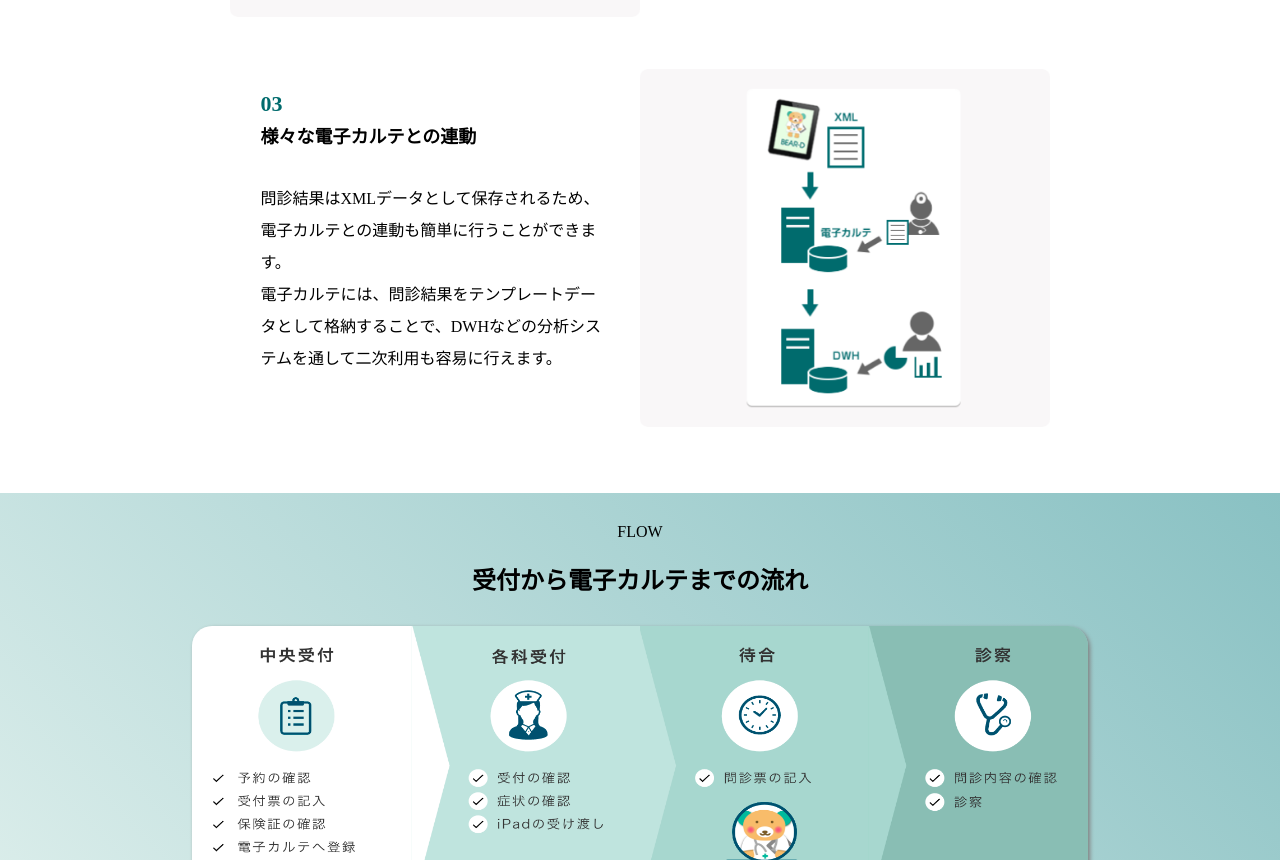
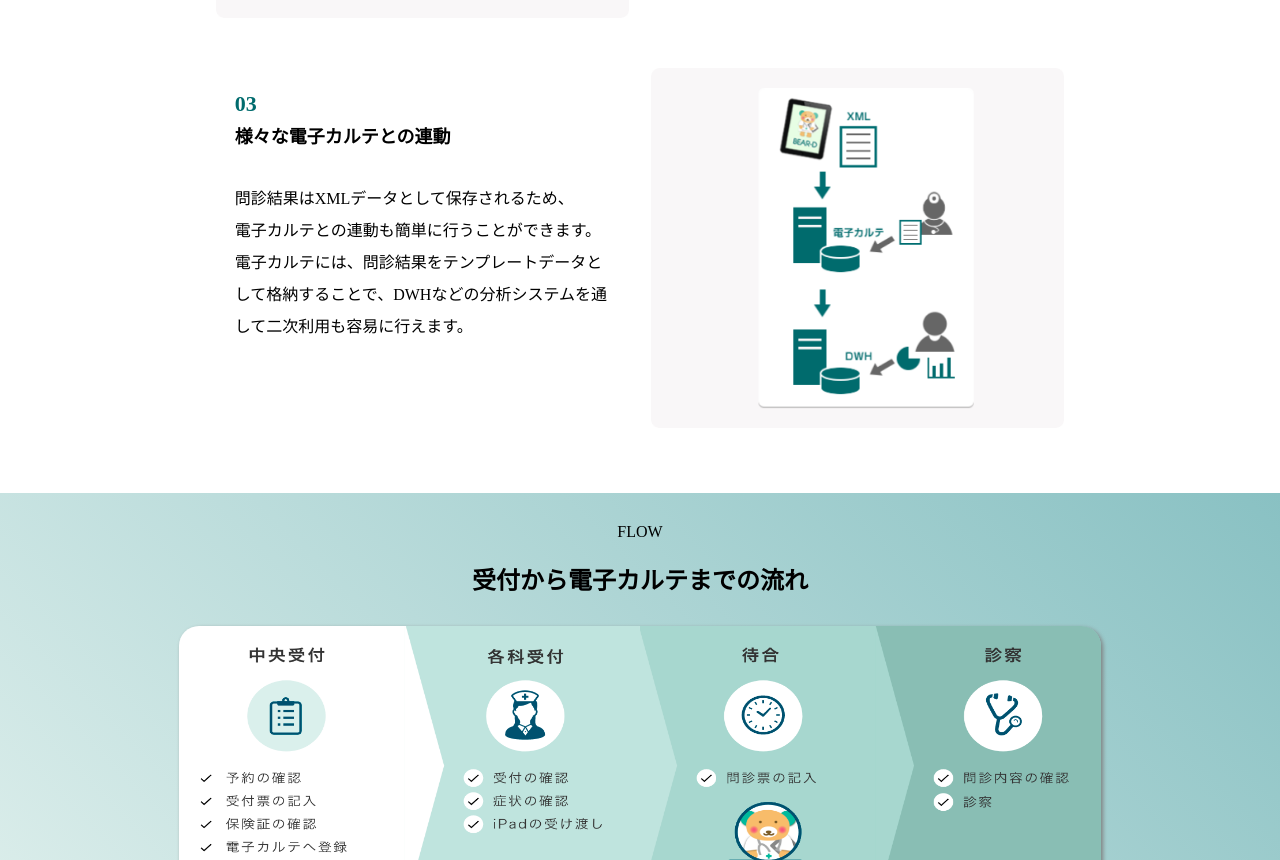
Before and after one commit to yusukesaino/BEARDLP, a plain HTML site: page index.html in a window 1280 px wide. Shown: the part 1940-2800 px from the top of the page. Drawn offline with nearby package versions, Linux system fonts and the light colour scheme.

```diff
--- a/css/main.css
+++ b/css/main.css
@@ -98,7 +98,7 @@
 }
 .content {
     margin: 0 auto;
-    width: 70%;
+    width: 72%;
     text-align: center;
     padding: 30px 0;
 }
@@ -143,7 +143,7 @@
     padding-top: 80px;
 }
 .explain-content {
-    width: 64%;
+    width: 68%;
     height: auto;
     display: -webkit-box;
     display: -ms-flexbox;
```
